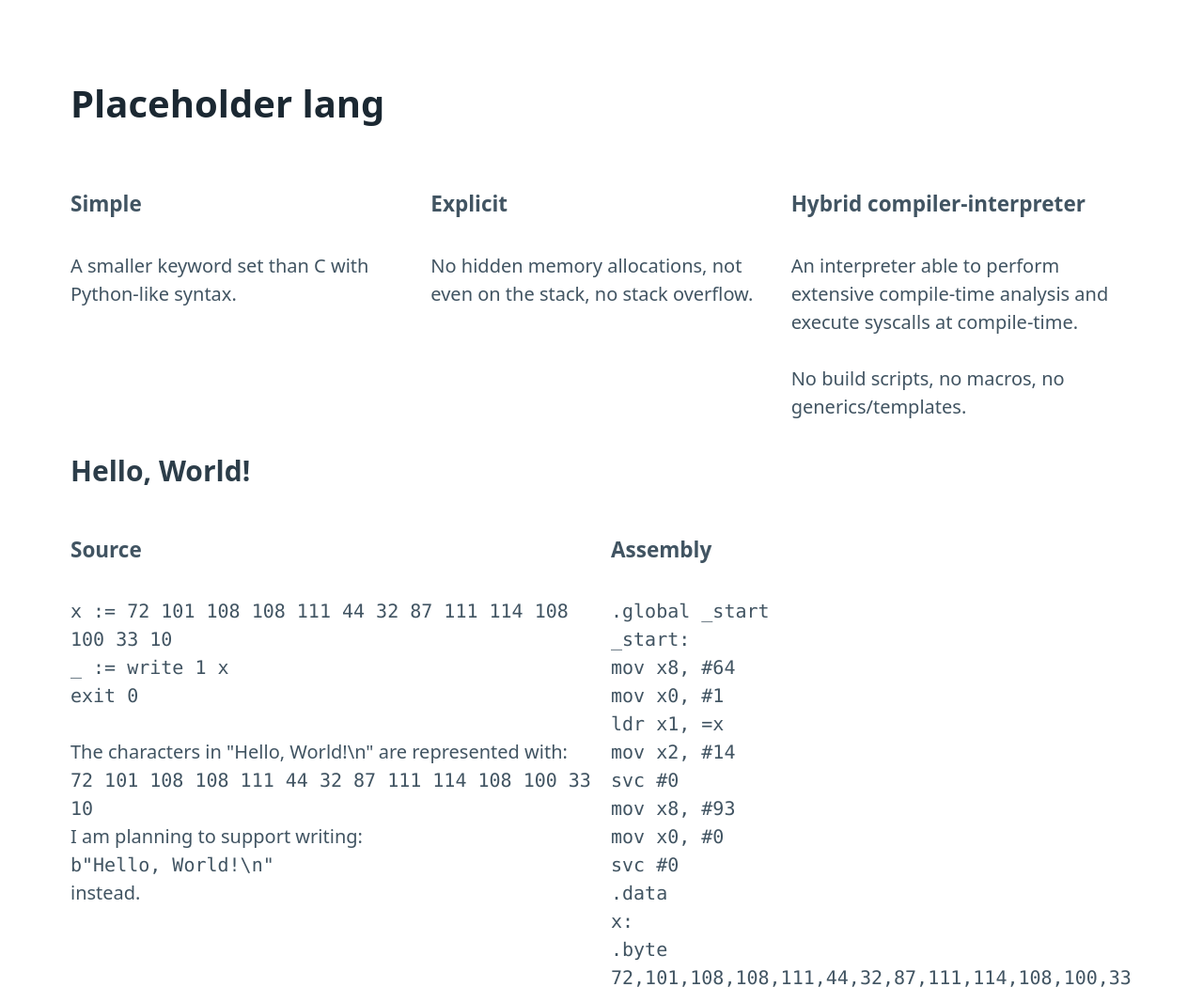
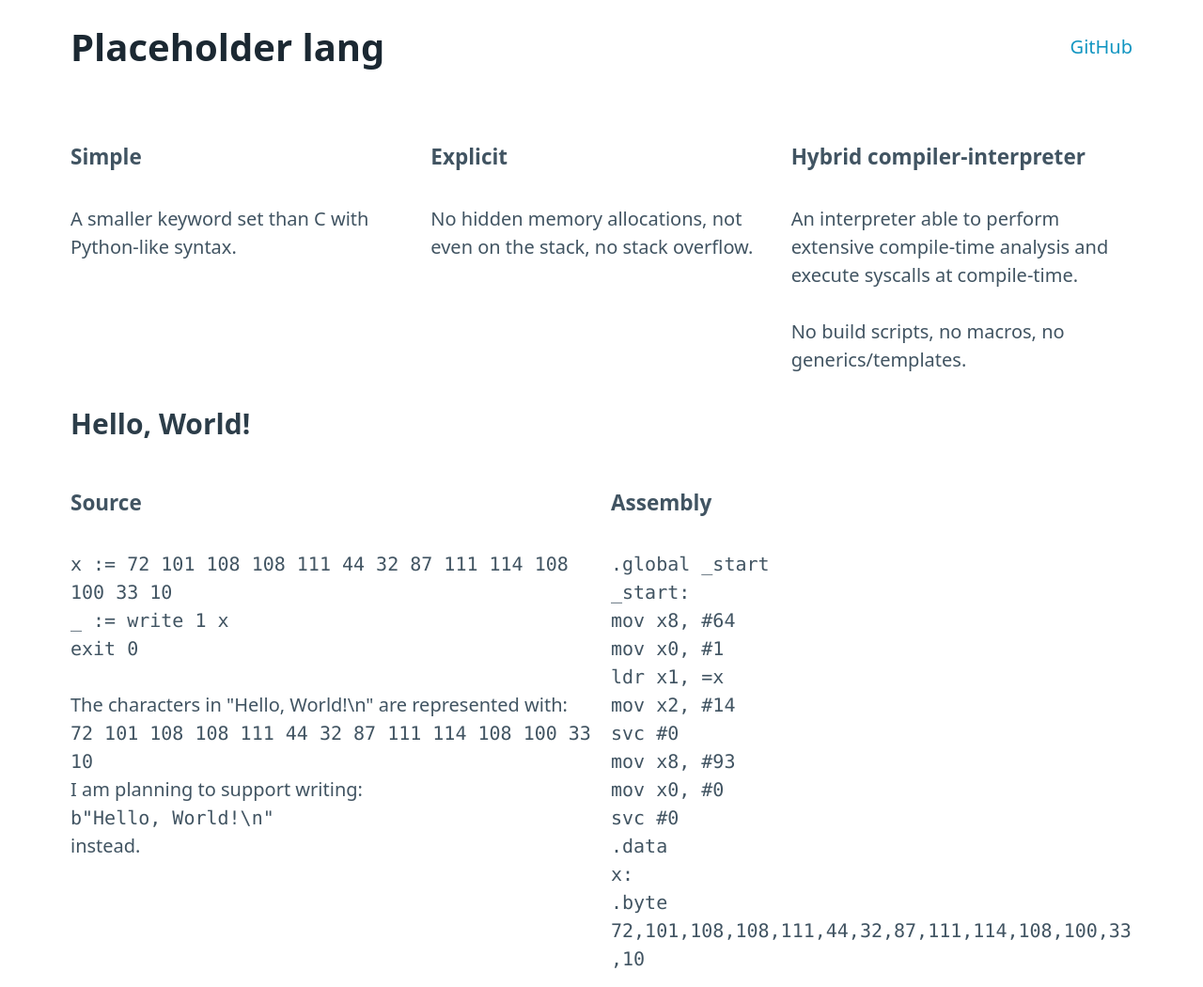
Before and after one commit to JonathanWoollett-Light/language, a plain HTML site: page index.html in a window 1280 px wide. Shown: the top 1050 px of the page at 94% size. Drawn offline with nearby package versions, Linux system fonts and the light colour scheme.

Commit message:
website update

```diff
--- a/index.html
+++ b/index.html
@@ -7,8 +7,15 @@
     <title>Placeholder lang</title>
   </head>
   <body>
-    <main class="container">
-        <h1>Placeholder lang</h1>
+    <main class="container" style="padding-top: 0px;">
+        <nav style="padding-bottom: 50px;">
+            <ul>
+                <li><h1 style="margin-bottom: 0px;">Placeholder lang</h1></li>
+            </ul>
+            <ul>
+                <li><a href="https://github.com/JonathanWoollett-Light/language">GitHub</a></li>
+            </ul>
+        </nav>
         <div class="grid">
             <div>
                 <h5>Simple</h5>
```
